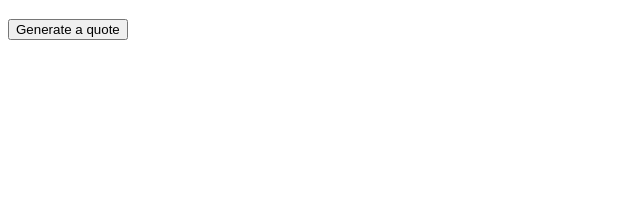
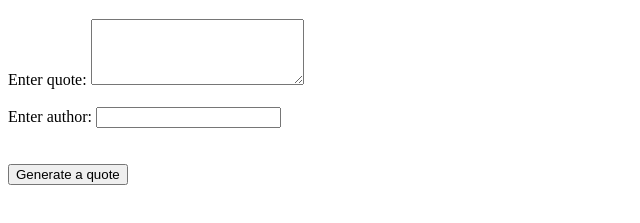
Before and after one commit to eediallo/quote-generator, a website: page frontend/index.html in a window 1280 px wide. Shown: the part 61-284 px from the top of the page, without its empty margins (0-640 px from the left). Drawn offline with Linux system fonts and the light colour scheme.

Commit message:
Add form for user input of quotes and authors in index.html

```diff
--- a/frontend/index.html
+++ b/frontend/index.html
@@ -8,6 +8,12 @@
 </head>
 <body>
     <h1>Quote Generator App</h1>
+    <form action="">
+        <label for="quote-input">Enter quote: </label>
+        <textarea name="quote-input" id="quote-input" cols="24" rows="4"></textarea><br><br>
+        <label for="author-input">Enter author: </label>
+        <input type="text" id="author-input" name="author-input"><br><br><br>
+    </form>
     <button id="generate-quote-btn">Generate a quote</button>
     <p id="quote"></p>
 </body>
```
